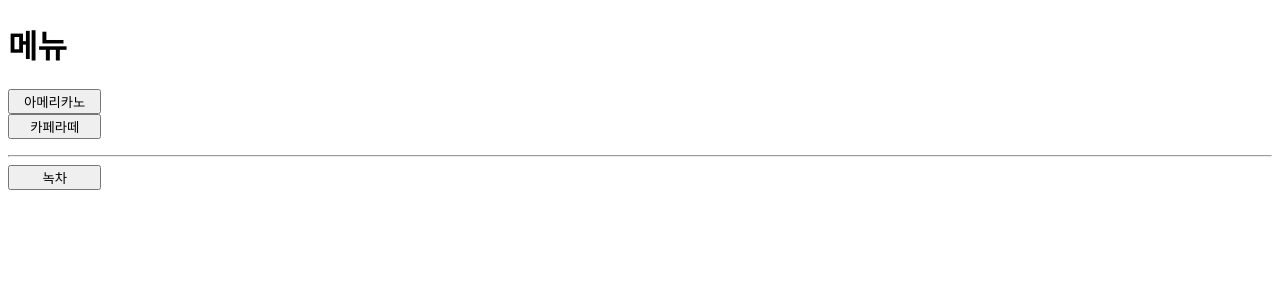
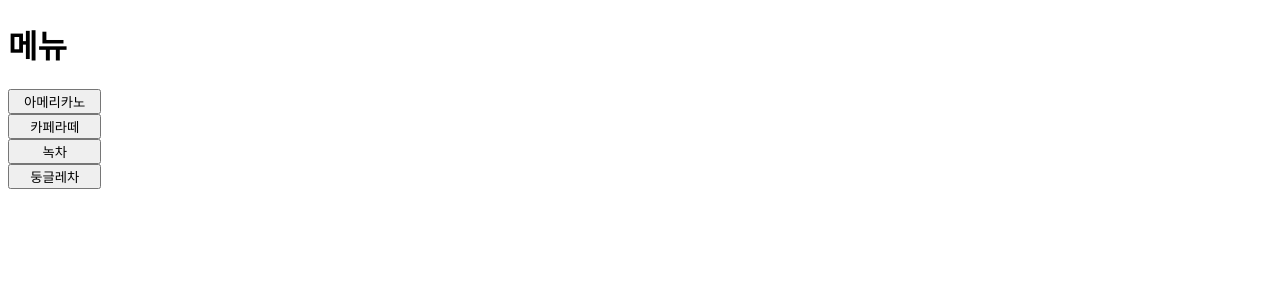
Before and after one commit to kyowon1108/david, a Flask app: page /menu in a window 1280 px wide. Shown: the top 300 px of the page. Run offline with Flask 3, Linux system fonts and the light colour scheme.

Commit message:
templates/menu.html에 둥글레차 메뉴 추가

```diff
--- a/templates/menu.html
+++ b/templates/menu.html
@@ -9,7 +9,7 @@
   <h1>메뉴</h1>
     <button name="menu1" style="width:70pt;">아메리카노</button><br>
     <button name="menu2" style="width:70pt;">카페라떼</button><br>
-    </p><hr>
-    <button name="menu2" style="width:70pt;">녹차</button>
+    <button name="menu2" style="width:70pt;">녹차</button><br>
+    <button name="menu2" style="width:70pt;">둥글레차</button>
 </body>
 </html>
```
